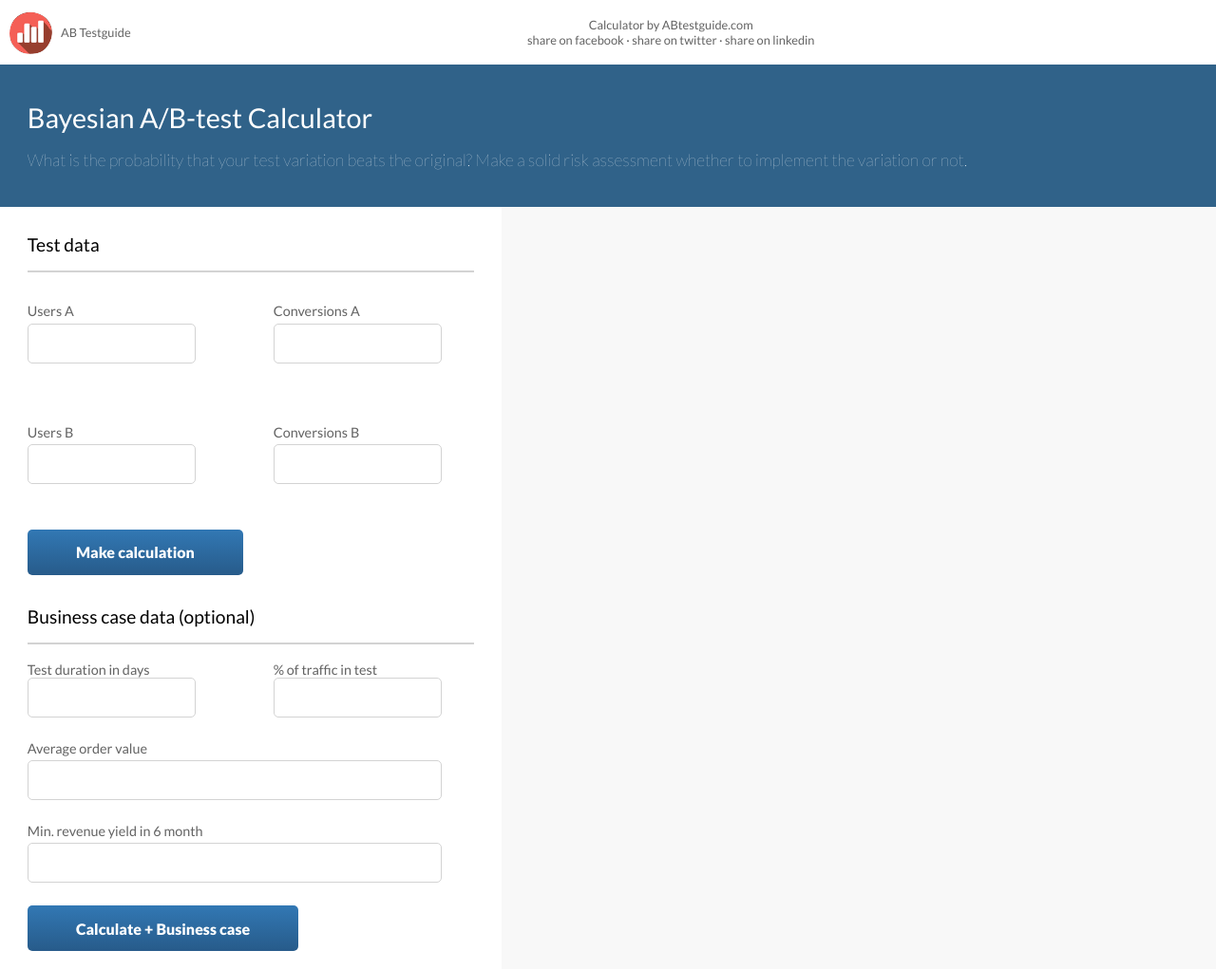
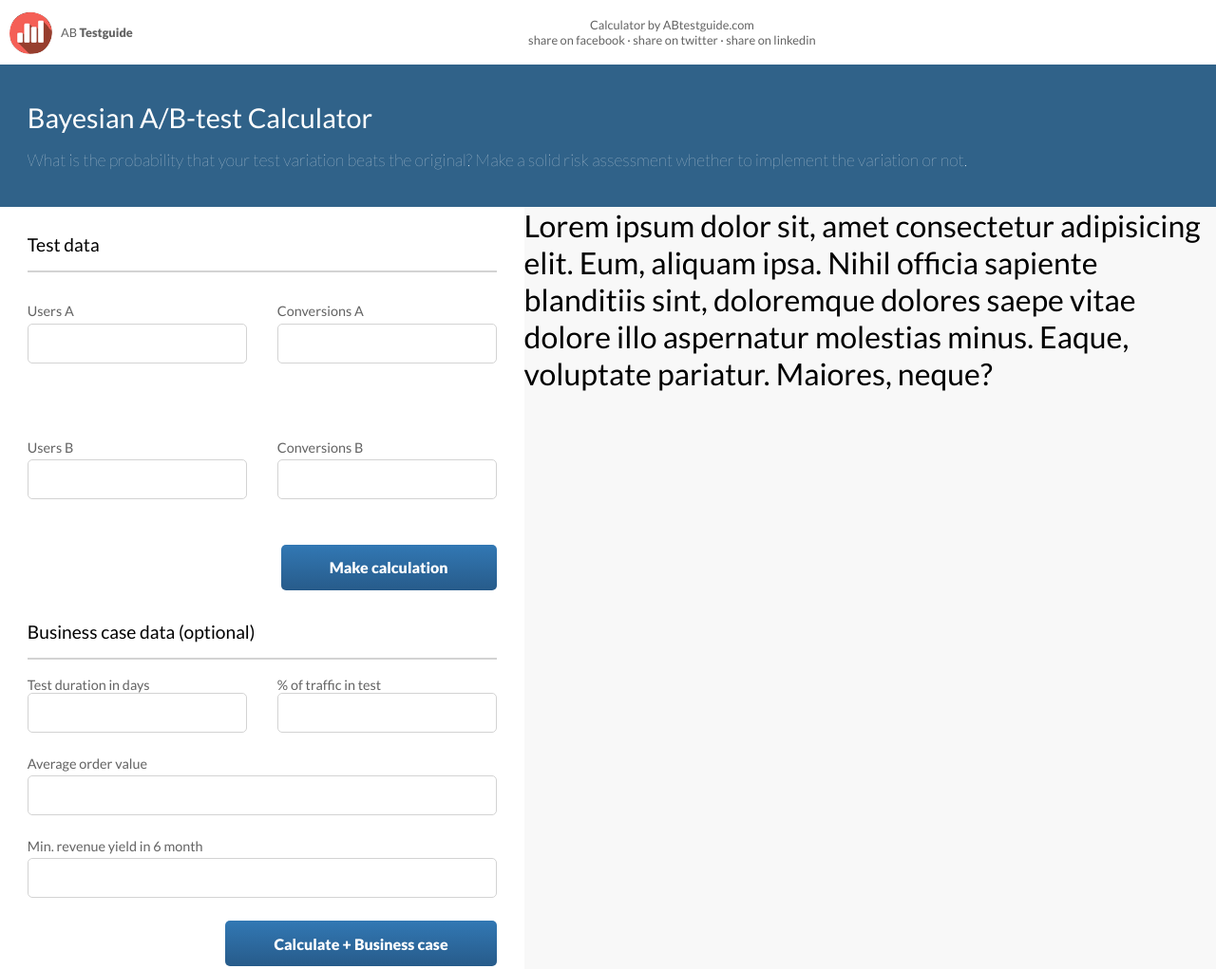
Before and after one commit to Petersonvaladao/AB-test-tool, a plain HTML site: page index.html in a window 1280 px wide. Shown: the top 1021 px of the page at 95% size. Drawn offline with Linux system fonts and the light colour scheme.

Commit message:
fixed: btn positioned  at right

```diff
--- a/index.html
+++ b/index.html
@@ -16,7 +16,7 @@
   <nav class="nav-bar">
     <div class="logo">
       <img src="assets/logo-icon.png" alt="logo">
-      <span>AB Testguide</span>
+      <span>AB <span class="logo-title">Testguide</span></span>
     </div>
     <div class="nav-text">
       <p>Calculator by ABtestguide.com <br> share on facebook · share on twitter · share on linkedin</p>
@@ -87,7 +87,7 @@
 
     </form>
     <div class="graph-area">
-
+      <h1>Lorem ipsum dolor sit, amet consectetur adipisicing elit. Eum, aliquam ipsa. Nihil officia sapiente blanditiis sint, doloremque dolores saepe vitae dolore illo aspernatur molestias minus. Eaque, voluptate pariatur. Maiores, neque?</h1>
     </div>
   </main>
 
--- a/style.css
+++ b/style.css
@@ -16,6 +16,7 @@
   background: rgb(50,120,180);
   background: linear-gradient(180deg, rgba(50,120,180,1) 0%, rgba(39,91,138,1) 100%);
   cursor: pointer;
+  align-self: flex-end;
 }
 
 .nav-bar {
@@ -30,6 +31,10 @@
   justify-self: flex-start;
   display: flex;
   align-items: center;
+}
+
+.logo-title {
+  font-weight: bold;
 }
 
 .nav-text {
@@ -56,11 +61,12 @@
 main {
   display: grid;
   grid-template-columns: 1fr 2fr;
-
 }
 
 .user-input {
   padding: 1.8em;
+  display: flex;
+  flex-direction: column;
 }
 
 .input-title {
@@ -73,8 +79,7 @@ hr {
 }
 
 input {
-  padding: .9em 1em;
-  margin-right: 2.5em;
+  padding: .9em 3em;
   border: 1.9px solid lightgray;
   border-radius: 5px;
 }
@@ -89,7 +94,7 @@ label {
   display: flex;
   margin: 1em 0 1.5em 0;
   justify-content: space-between;
-  gap: 3em;
+  gap: 2em;
 }
 
 .input-area-colum {
@@ -122,3 +127,11 @@ footer p {
   font-size: .8rem;
   font-weight: bold;
 }
+
+@media screen and (max-width: 50em) {
+  main {
+    display: grid;
+    grid-template-columns: 1fr;
+  }
+
+}
```
